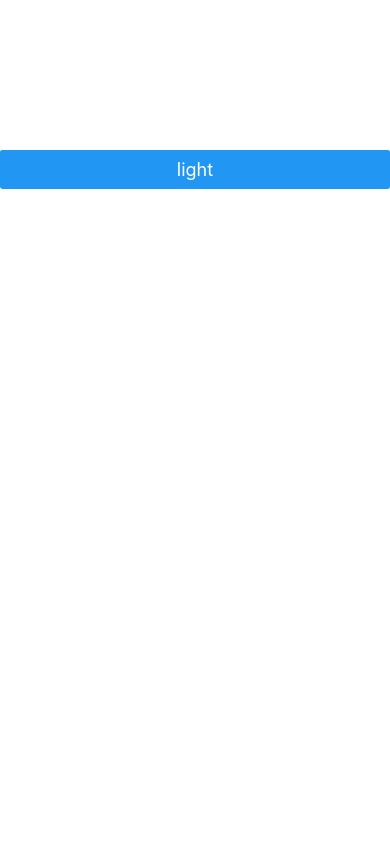
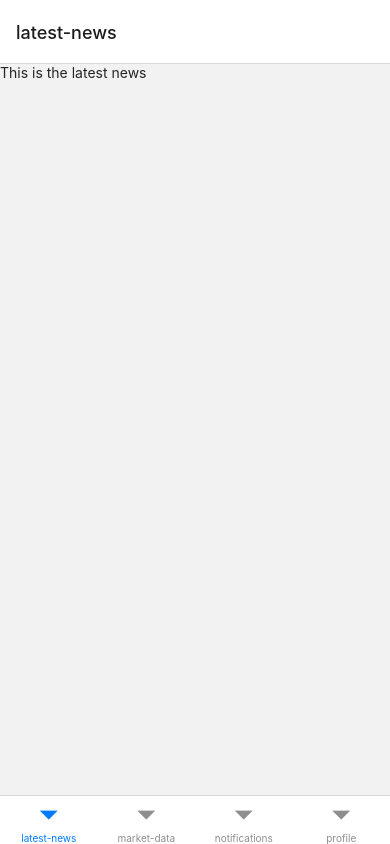
Before and after one commit to PanArnaud/react-native-playground, a React Native app: screen /latest-news in a window 390 px wide. Built offline with nearby package versions, Linux system fonts and the light colour scheme.

Commit message:
Add base for bottom navigation

```diff
--- a/App.tsx
+++ b/App.tsx
@@ -1,26 +1,20 @@
-import { Button, ThemeProvider, useThemeMode } from "@rneui/themed";
+import { NavigationContainer } from "@react-navigation/native";
+import { ThemeProvider } from "@rneui/themed";
 import { SafeAreaProvider } from "react-native-safe-area-context";
+import MainNavigator from "./src/navigators/MainNavigator";
 import theme from "./src/theme/theme";
 
 const App = () => {
+
   return (
     <SafeAreaProvider>
       <ThemeProvider theme={theme}>
-        <Component />
+        <NavigationContainer>
+          <MainNavigator />
+        </NavigationContainer>
       </ThemeProvider>
     </SafeAreaProvider>
   );
 };
 
-const Component = (): JSX.Element => {
-  const { mode, setMode } = useThemeMode();
-  return (
-    <Button
-      style={{ paddingTop: 150 }}
-      onPress={() => setMode(mode === "dark" ? "light" : "dark")}
-      title={mode}
-    />
-  );
-};
-
 export default App;
--- a/package.json
+++ b/package.json
@@ -10,6 +10,8 @@
     "eject": "expo eject"
   },
   "dependencies": {
+    "@react-navigation/bottom-tabs": "^6.3.1",
+    "@react-navigation/native": "^6.0.10",
     "@rneui/base": "^4.0.0-rc.4",
     "@rneui/themed": "^4.0.0-rc.4",
     "expo": "~45.0.0",
@@ -17,7 +19,8 @@
     "react": "17.0.2",
     "react-dom": "17.0.2",
     "react-native": "0.68.2",
-    "react-native-safe-area-context": "4.2.4",
+    "react-native-safe-area-context": "3.1.9",
+    "react-native-screens": "~3.11.1",
     "react-native-web": "0.17.7"
   },
   "devDependencies": {
--- /dev/null
+++ b/src/navigators/MainNavigator.tsx
@@ -0,0 +1,21 @@
+import { createBottomTabNavigator } from "@react-navigation/bottom-tabs";
+import React from "react";
+import LatestNews from "../screens/LatestNews";
+import MarketData from "../screens/MarketData";
+import Notifications from "../screens/Notifications";
+import Profile from "../screens/Profile";
+
+const Tab = createBottomTabNavigator();
+
+const MainNavigator = (): JSX.Element => {
+  return (
+    <Tab.Navigator>
+      <Tab.Screen name="latest-news" component={LatestNews} />
+      <Tab.Screen name="market-data" component={MarketData} />
+      <Tab.Screen name="notifications" component={Notifications} />
+      <Tab.Screen name="profile" component={Profile} />
+    </Tab.Navigator>
+  );
+};
+
+export default MainNavigator;
--- /dev/null
+++ b/src/screens/LatestNews.tsx
@@ -0,0 +1,10 @@
+import { Text } from "@rneui/themed";
+import React from "react";
+
+const LatestNews = ():JSX.Element => {
+  return (
+    <Text>This is the latest news</Text>
+  );
+};
+
+export default LatestNews;
--- /dev/null
+++ b/src/screens/MarketData.tsx
@@ -0,0 +1,10 @@
+import { Text } from "@rneui/themed";
+import React from "react";
+
+const MarketData = ():JSX.Element => {
+  return (
+    <Text>This is the market data</Text>
+  );
+};
+
+export default MarketData;
--- /dev/null
+++ b/src/screens/Notifications.tsx
@@ -0,0 +1,10 @@
+import { Text } from "@rneui/themed";
+import React from "react";
+
+const Notifications = ():JSX.Element => {
+  return (
+    <Text>This is the notification</Text>
+  );
+};
+
+export default Notifications;
--- /dev/null
+++ b/src/screens/Profile.tsx
@@ -0,0 +1,10 @@
+import { Text } from "@rneui/themed";
+import React from "react";
+
+const Profile = ():JSX.Element => {
+  return (
+    <Text>This is the profile page</Text>
+  );
+};
+
+export default Profile;
```
Also changed, not shown: 1 other file (tests, documents, lock files or other folders).
